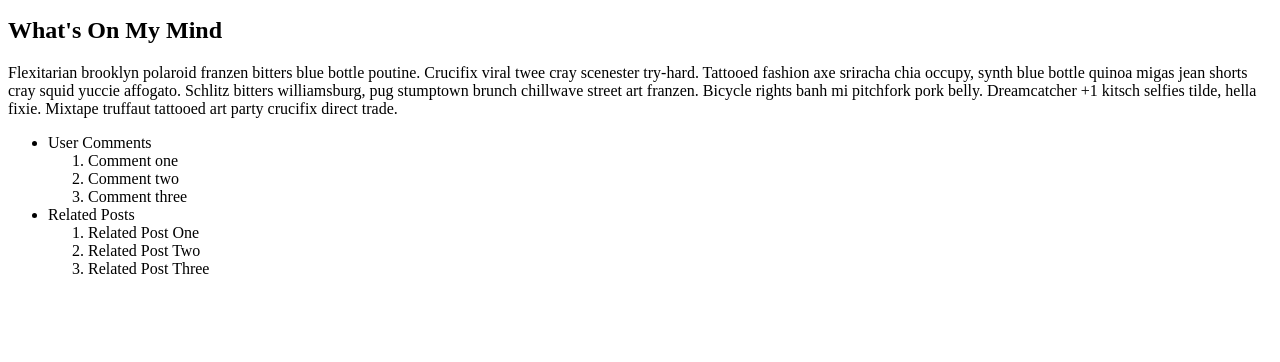
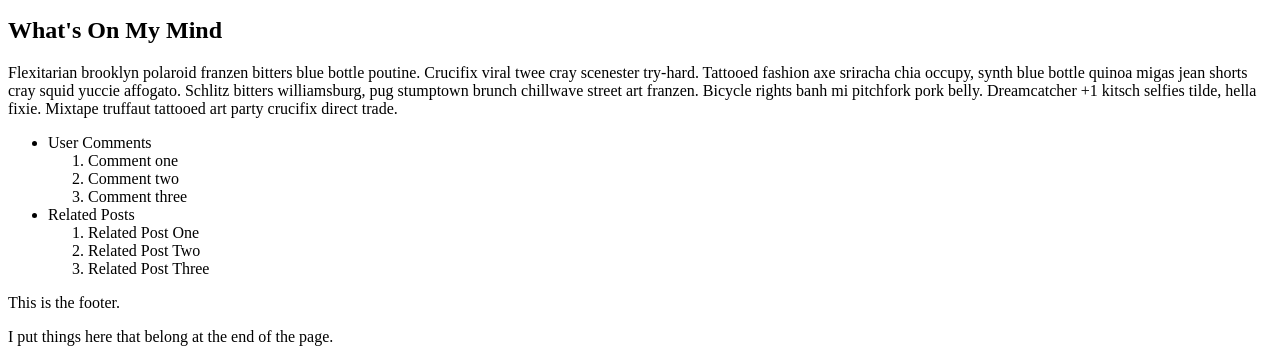
Before and after one commit to AsaSmith/betamore_fewd_project, a plain HTML site: page about.html in a window 1280 px wide. Shown: the part 1071-1433 px from the top of the page. Before the commit the page ends 1365 px from the top, so only its background shows below. Drawn offline with Linux system fonts and the light colour scheme.

Commit message:
Add footer

```diff
--- a/about.html
+++ b/about.html
@@ -85,4 +85,10 @@
     </div>
     </article>
   </body>
+  <footer>
+    This is the footer.
+    <p>
+      I put things here that belong at the end of the page.
+    </p>
+  </footer>
 </html>
```
